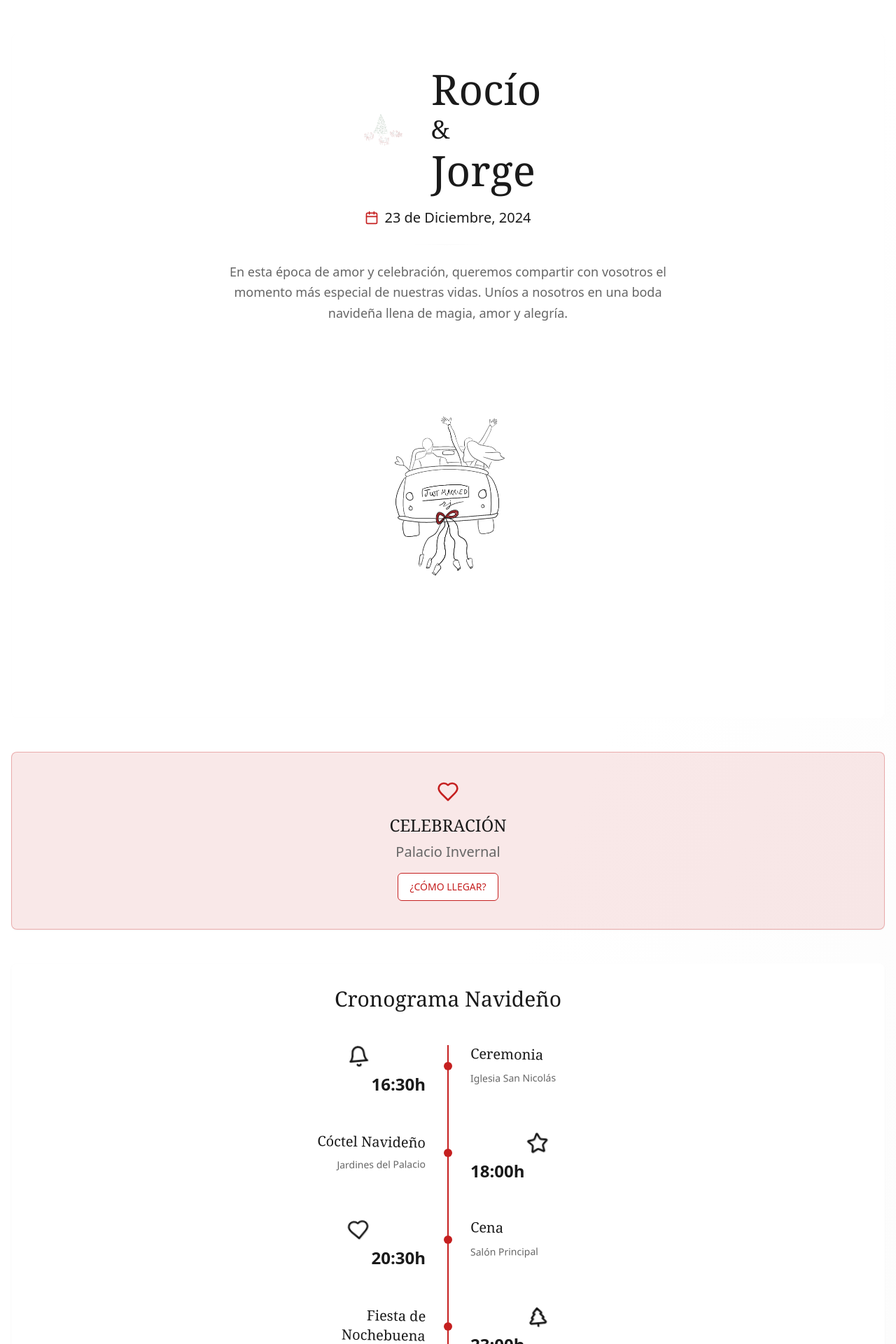
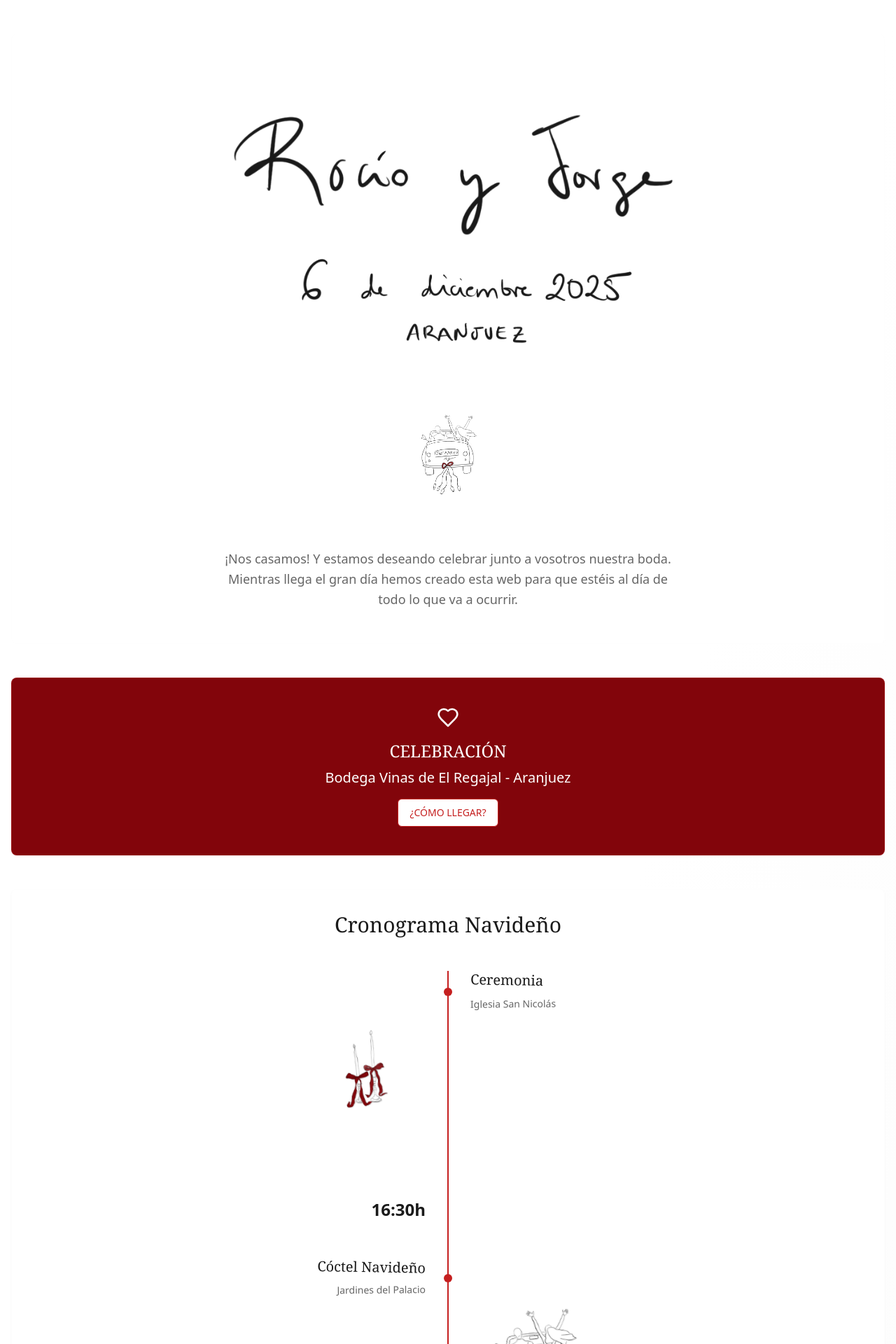
Before and after one commit to ferhergant/holly-jolly-rsvp-site, a React (Vite) app: page / in a window 1280 px wide. Shown: the top 1920 px of the page at 70% size. Built offline with nearby package versions, Linux system fonts and the light colour scheme.

Commit message:
Remove title and image and use a new design. V2 main page

```diff
--- a/src/components/ChristmasWedding.tsx
+++ b/src/components/ChristmasWedding.tsx
@@ -7,6 +7,7 @@ import { Textarea } from '@/components/ui/textarea';
 import { Accordion, AccordionContent, AccordionItem, AccordionTrigger } from '@/components/ui/accordion';
 import { useToast } from '@/hooks/use-toast';
 import { Heart, TreePine, Snowflake, Bell, Calendar, MapPin, Clock, Star } from 'lucide-react';
+import titleImage from '../assets/title.png';
 // using uploaded illustration path
 
 const ChristmasWedding = () => {
@@ -89,25 +90,25 @@ const ChristmasWedding = () => {
     {
       time: "16:30h",
       event: "Ceremonia",
-      icon: Bell,
+      image: "/lovable-uploads/0f9d8a23-0e35-4cb1-9018-9103e40e769d.png",
       description: "Iglesia San Nicolás"
     },
     {
       time: "18:00h",
       event: "Cóctel Navideño",
-      icon: Star,
+      image: "/lovable-uploads/295a24de-dc84-42b8-8853-477084fb8438.png",
       description: "Jardines del Palacio"
     },
     {
       time: "20:30h",
       event: "Cena",
-      icon: Heart,
+      image: "/lovable-uploads/7f1282cc-1be3-40a4-bb20-2e04798854fc.png",
       description: "Salón Principal"
     },
     {
       time: "23:00h",
       event: "Fiesta de Nochebuena",
-      icon: TreePine,
+      image: "/lovable-uploads/0f9d8a23-0e35-4cb1-9018-9103e40e769d.png",
       description: "¡Hasta el amanecer!"
     }
   ];
@@ -157,59 +158,47 @@ const ChristmasWedding = () => {
         {/* Hero Section */}
         <Card className="mb-12 bg-card/80 backdrop-blur-sm border-christmas-gold/30 shadow-[var(--shadow-warm)]">
           <CardContent className="p-12 text-center">
-            <div className="flex flex-col items-center justify-center mb-6 gap-4 sm:flex-row sm:gap-8">
+
+          <div className="mt-8">
               <img
-                src="/lovable-uploads/7f1282cc-1be3-40a4-bb20-2e04798854fc.png"
-                alt="Ilustración: árbol de Navidad con mesas"
-                className="h-24 sm:h-28 md:h-32 w-auto object-contain opacity-90"
+                src={titleImage}
+                alt="Titulo"
+                className="w-full max-w-2xl mx-auto opacity-90"
                 loading="lazy"
               />
-              <h1 className="text-5xl sm:text-6xl font-serif text-christmas-forest text-center sm:text-left">
-                Rocío
-                <span className="block text-3xl sm:text-4xl font-light my-2">&</span>
-                Jorge
-              </h1>
           </div>
-
-            <div className="flex items-center justify-center gap-2 mb-6">
-              <Calendar className="w-5 h-5 text-christmas-burgundy" />
-              <p className="text-xl text-christmas-forest font-medium">
-                23 de Diciembre, 2024
-              </p>
-            </div>
-
-            <div className="w-24 h-px bg-gradient-to-r from-transparent via-christmas-gold to-transparent mx-auto mb-6"></div>
-
-            <p className="text-lg text-muted-foreground max-w-2xl mx-auto leading-relaxed">
-              En esta época de amor y celebración, queremos compartir con vosotros
-              el momento más especial de nuestras vidas. Uníos a nosotros en una
-              boda navideña llena de magia, amor y alegría.
-            </p>
 
           <div className="mt-8">
               <img
                 src="/lovable-uploads/295a24de-dc84-42b8-8853-477084fb8438.png"
                 alt="Lazo rojo nupcial"
-                className="w-64 h-auto mx-auto opacity-90"
+                className="w-32 h-auto mx-auto opacity-90"
                 loading="lazy"
               />
           </div>
+
+            <p className="text-lg text-muted-foreground max-w-2xl mx-auto leading-relaxed">
+              ¡Nos casamos! Y estamos deseando celebrar junto a vosotros nuestra boda. Mientras llega el gran día hemos creado
+              esta web para que estéis al día de todo lo que va a ocurrir.
+            </p>
           </CardContent>
         </Card>
 
         {/* Celebration Card */}
         <div className="mb-12">
-          <Card className="bg-accent/10 border-accent/30">
+          <Card className="bg-[#82050b] border-accent/30">
             <CardContent className="p-10 text-center">
-              <Heart className="w-8 h-8 mx-auto mb-4 text-accent" />
-              <h3 className="text-2xl font-serif mb-2 text-foreground">CELEBRACIÓN</h3>
-              <h4 className="text-xl mb-4 text-muted-foreground">Palacio Invernal</h4>
+              <Heart className="w-8 h-8 mx-auto mb-4 text-white" />
+              <h3 className="text-2xl font-serif mb-2 text-white">CELEBRACIÓN</h3>
+              <h4 className="text-xl mb-4 text-white">Bodega Vinas de El Regajal - Aranjuez</h4>
+              <a href="https://maps.app.goo.gl/NLUJexwxn4bhe7EY6" target="_blank" rel="noopener noreferrer">
                 <Button
                   variant="outline"
                   className="border-accent text-accent hover:bg-accent hover:text-primary-foreground"
                 >
                   ¿CÓMO LLEGAR?
                 </Button>
+              </a>
             </CardContent>
           </Card>
         </div>
@@ -226,7 +215,6 @@ const ChristmasWedding = () => {
               <div className="absolute left-1/2 top-0 bottom-0 w-0.5 bg-christmas-burgundy transform -translate-x-1/2"></div>
 
               {timelineEvents.map((event, index) => {
-                const IconComponent = event.icon;
                 return (
                   <div key={index} className="relative mb-12 last:mb-0">
                     {/* Red dot on the line */}
@@ -234,13 +222,18 @@ const ChristmasWedding = () => {
 
                     {/* Content alternating sides */}
                     <div className={`flex items-start ${index % 2 === 0 ? 'flex-row' : 'flex-row-reverse'}`}>
-                      {/* Icon and time side */}
+                      {/* Image and time side */}
                       <div className={`w-1/2 ${index % 2 === 0 ? 'pr-8 text-right' : 'pl-8 text-left'}`}>
                         <div className="mb-2">
-                          <IconComponent className="w-8 h-8 text-christmas-forest mx-auto" style={{
+                          <img
+                            src={event.image}
+                            alt={`${event.event} icon`}
+                            className="w-30 h-30 mx-auto object-contain"
+                            style={{
                               filter: 'drop-shadow(1px 1px 0px rgba(0,0,0,0.1))',
                               transform: 'rotate(-5deg)'
-                          }} />
+                            }}
+                          />
                         </div>
                         <div className="text-2xl font-bold text-christmas-forest mb-1">{event.time}</div>
                       </div>
```
Also changed, not shown: src/assets/title.png (added). Lines whose indentation alone changed are shown as unchanged.
